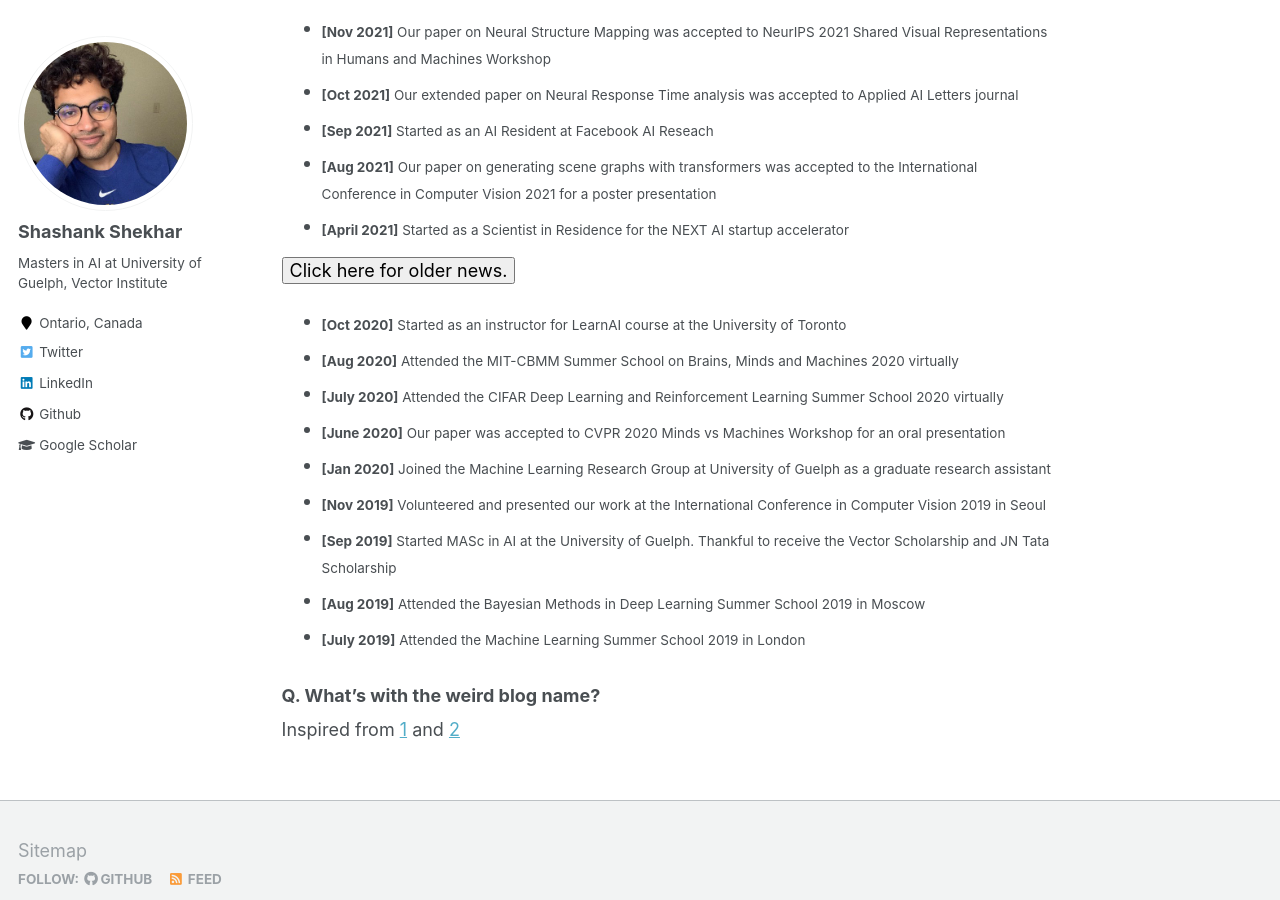
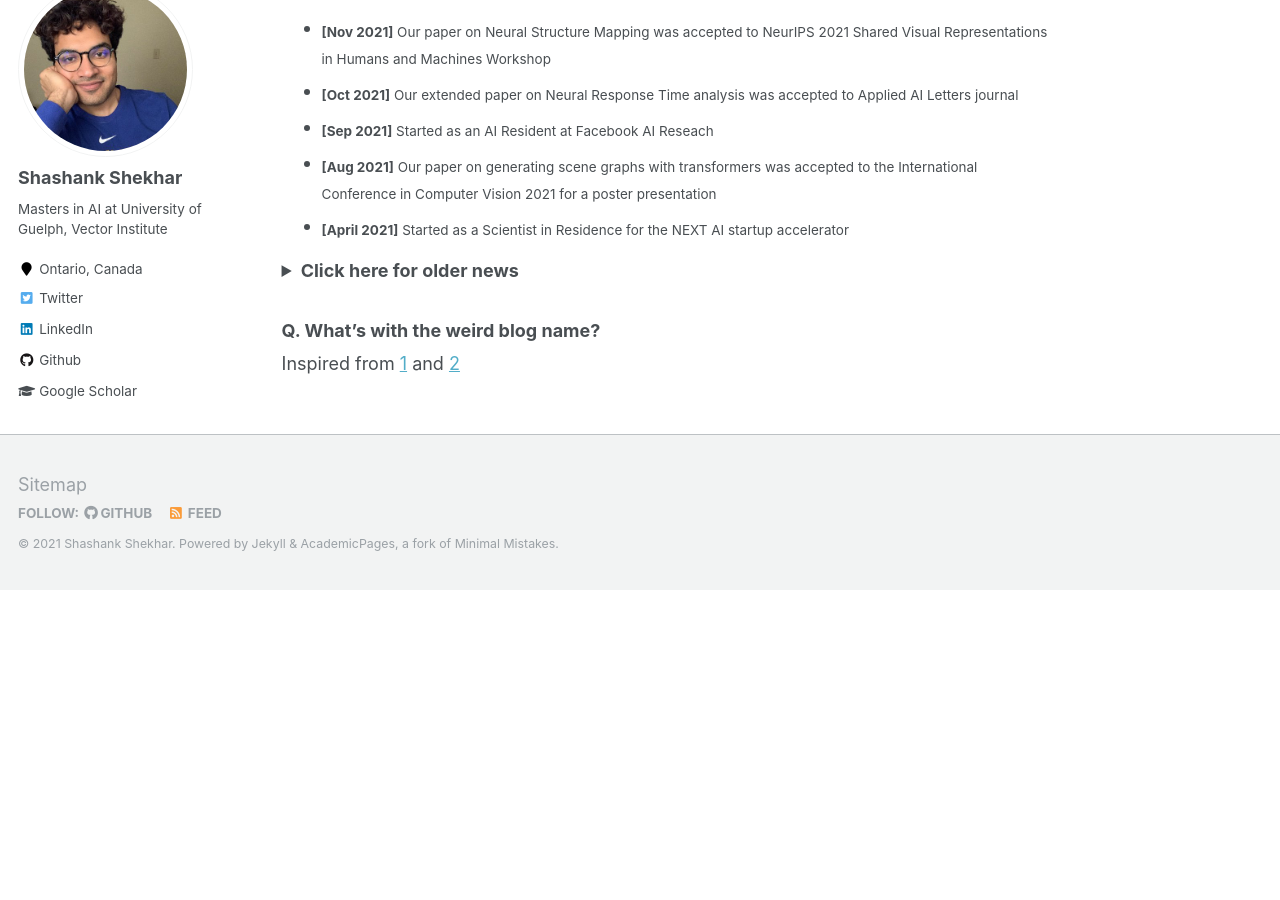
Before and after one commit to sshkhr/sshkhr.github.io, a Jekyll site: the page built from _pages/about.md, in a window 1280 px wide and 900 px high, scrolled down 568 px. Built offline with Jekyll 4.4.1, drawn with Linux system fonts in a browser that asks for light colours; after the commit the page ends 1158 px from its top, so only the background shows below that.

Commit message:
fix button

```diff
--- a/_pages/about.md
+++ b/_pages/about.md
@@ -20,20 +20,20 @@
 * <sub>**[Aug 2021]** Our paper on generating scene graphs with transformers was accepted to the International Conference in Computer Vision 2021 for a poster presentation</sub>
 * <sub>**[April 2021]** Started as a Scientist in Residence for the NEXT AI startup accelerator</sub>
 
-<button class="collapsible" id="yaml">Click here for older news.</button>
+<details>
+<summary><b>Click here for older news</b></summary>
 
-<div class="content" id="yamldata" markdown="1">
-  * <sub>**[Oct 2020]** Started as an instructor for LearnAI course at the University of Toronto</sub>
-  * <sub>**[Aug 2020]** Attended the MIT-CBMM Summer School on Brains, Minds and Machines 2020 virtually</sub>
-  * <sub>**[July 2020]** Attended the CIFAR Deep Learning and Reinforcement Learning Summer School 2020 virtually</sub>
-  * <sub>**[June 2020]** Our paper was accepted to CVPR 2020 Minds vs Machines Workshop for an oral presentation</sub>
-  * <sub>**[Jan 2020]** Joined the Machine Learning Research Group at University of Guelph as a graduate research assistant</sub>
-  * <sub>**[Nov 2019]** Volunteered and presented our work at the International Conference in Computer Vision 2019 in Seoul</sub>
-  * <sub>**[Sep 2019]** Started MASc in AI at the University of Guelph. Thankful to receive the Vector Scholarship and JN Tata Scholarship</sub>
-  * <sub>**[Aug 2019]** Attended the Bayesian Methods in Deep Learning Summer School 2019 in Moscow</sub>
-  * <sub>**[July 2019]** Attended the Machine Learning Summer School 2019 in London</sub>
-</div>
+* <sub>**[Oct 2020]** Started as an instructor for LearnAI course at the University of Toronto</sub>
+* <sub>**[Aug 2020]** Attended the MIT-CBMM Summer School on Brains, Minds and Machines 2020 virtually</sub>
+* <sub>**[July 2020]** Attended the CIFAR Deep Learning and Reinforcement Learning Summer School 2020 virtually</sub>
+* <sub>**[June 2020]** Our paper was accepted to CVPR 2020 Minds vs Machines Workshop for an oral presentation</sub>
+* <sub>**[Jan 2020]** Joined the Machine Learning Research Group at University of Guelph as a graduate research assistant</sub>
+* <sub>**[Nov 2019]** Volunteered and presented our work at the International Conference in Computer Vision 2019 in Seoul</sub>
+* <sub>**[Sep 2019]** Started MASc in AI at the University of Guelph. Thankful to receive the Vector Scholarship and JN Tata Scholarship</sub>
+* <sub>**[Aug 2019]** Attended the Bayesian Methods in Deep Learning Summer School 2019 in Moscow</sub>
+* <sub>**[July 2019]** Attended the Machine Learning Summer School 2019 in London</sub>
 
+</details>
 
 ### Q. What's with the weird blog name?
 
```
